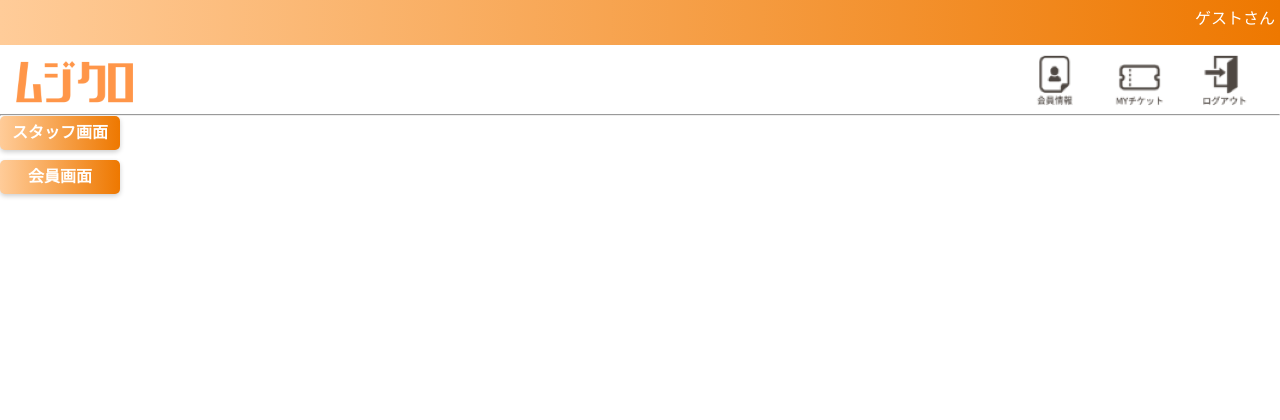
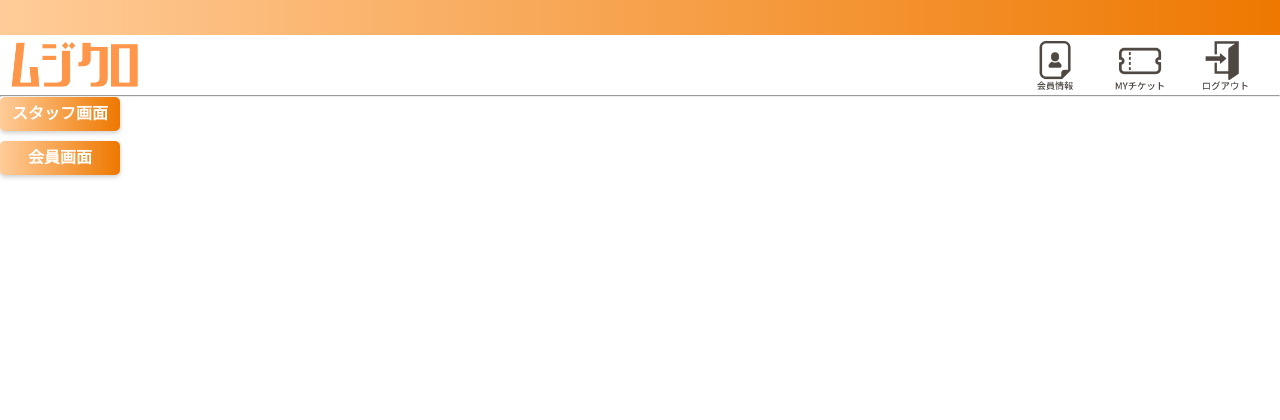
Before and after one commit to harukin110/HAGUKI_Ticket, a Flask app: page / in a window 1280 px wide. Shown: the top 420 px of the page. Run offline with Flask 3, Linux system fonts and the light colour scheme.

Commit message:
css templates

```diff
--- a/flask_app/static/css/common/base.css
+++ b/flask_app/static/css/common/base.css
@@ -33,7 +33,7 @@ header {
 
 header .color_top {
 	background: linear-gradient(to right, #FFCC99, #ee7800);
-	height: 45px;
+	height: 35px;
 }
 
 
@@ -41,10 +41,9 @@ header .color_top {
 /* ロゴ表示領域 */
 header .site_title {
 	width: 100%;
-	padding-top: 5px;
-	padding-left: 5px;
 	display: flex;
 	justify-content: space-between;
+	align-items: center;
 }
 
 header .site_title .heads {
@@ -54,6 +53,13 @@ header .site_title .heads {
 
 header .site_title .heads .imgs {
 	margin-right: 25px;
+	width: 60px;
+	align-items: center;
+    display: flex;
+}
+
+header .site_title .heads .logo {
+	width: 130px;
 }
 
 /* ログイン・ログアウトボタン表示領域 */
@@ -71,6 +77,7 @@ header .user_infomation {
 header img {
 	max-width: 100%;
 	margin: auto;
+	transition: 0.3s;
 }
 header img:hover {
 	box-shadow: 0 2px 5px rgba(0, 0, 0, .2);
--- a/flask_app/templates/layout_staff.html
+++ b/flask_app/templates/layout_staff.html
@@ -22,7 +22,7 @@
 			<div class="color_top">
 			</div>
 			<div class="site_title">
-				<a class="heads" href="{{url_for('staff_staff_top')}}"><img src="/static/images/logo_small.png" alt="ムジクロチケット"></a>
+				<a class="heads" href="{{url_for('staff_staff_top')}}"><img class="logo" src="/static/images/logo_new.png" alt="ムジクロチケット"></a>
 				<div class="heads">
 					<a class="imgs" href="{{url_for('staff_staff_top')}}"><img src="/static/images/user_info.png"></a>
 					<a class="imgs" href="{{url_for('staff_staff_top')}}"><img src="/static/images/ticket.png"></a>
@@ -30,20 +30,8 @@
 
 				</div>
 			</div>
-
 			<div>
 				<hr>
-			</div>
-
-			<div class="user_infomation">
-				<p>
-					{% if not session.logged_in_staff %}
-					ゲストさん
-					{% elif session.logged_in_staff_account %}
-					{{ session.logged_in_staff_name }}さん
-					{% endif %}
-				</p>
-
 			</div>
 		</div>
 	</header>
```
Also changed, not shown: flask_app/static/images/logo_new.png, flask_app/static/images/logout.png, flask_app/static/images/ticket.png, flask_app/static/images/user_info.png.
